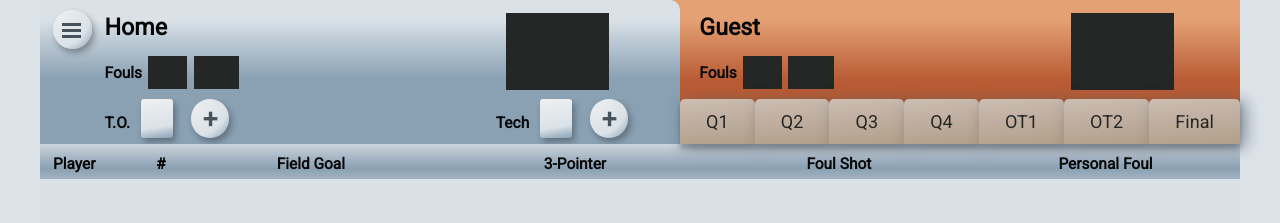
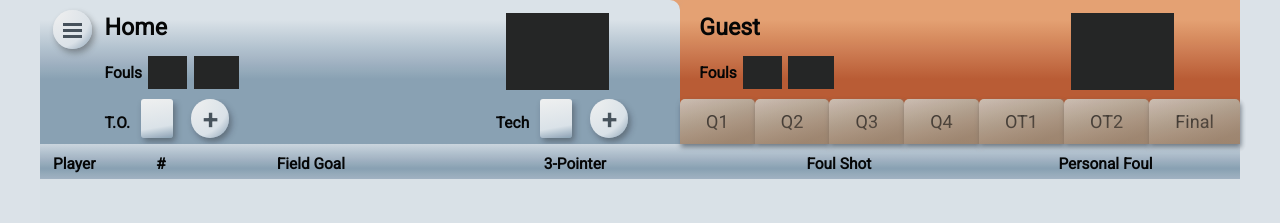
Before and after one commit to jessbodie/basketball-scorekeeping, a website: page index.html in a window 1280 px wide. Shown: the top 223 px of the page. Drawn offline with Linux system fonts and the light colour scheme; no server answers; a web font is replaced by a local one.

Commit message:
Update Periods UI

```diff
--- a/sass/_base.scss
+++ b/sass/_base.scss
@@ -56,6 +56,9 @@ body {
   @include dropshadow;
   z-index: $z-index-menu-btn;
   cursor: pointer;
+  vertical-align: top;
+  padding-top: 2px;
+  // border: 1px solid red;
 
   &:hover,
   &:focus,
--- a/sass/_index.scss
+++ b/sass/_index.scss
@@ -4,6 +4,8 @@
         [index-top] 1fr [index-bottom];
     grid-template-columns:
         [index-left-start] 1fr [index-right-end];
+    grid-row-gap: 0;
+    grid-column-gap: 0;
     // min-height: 100vh;
     opacity: .99;
     z-index: $z-index-bottom;
@@ -35,10 +37,13 @@
         [sb-home-end sb-guest-start] minmax(12rem, 7fr)
         [sb-guest-end right-end];
     // padding: 3rem 0 0 3rem; // DEBUG
+    grid-row-gap: 0;
+    grid-column-gap: 0;
     width: 100%;
     margin: 0 auto;
     opacity: .99;
     z-index: $z-index-bottom;
+
   }
 
 
--- a/sass/_nav.scss
+++ b/sass/_nav.scss
@@ -57,7 +57,8 @@
       width: 1.5rem;
       position: absolute;
       top: 48%;
-      left: .7rem;
+      left: .78rem;
+      // border: 1px solid red;
       transition: transform 300ms;
 
 
--- a/sass/_period.scss
+++ b/sass/_period.scss
@@ -3,10 +3,10 @@
   // grid-column: sb-home-start / sb-home-end;
   display: block;
   vertical-align: bottom;
+  height: 100%;
   line-height: 0;
-  // box-shadow: 0 .4rem .4rem rgba($color-gray-dark, .4);
-  border: 1px solid green;
-
+  // box-shadow: 1px 2px 4px rgba($color-gray-dark, .9);
+  margin: 0;
   z-index: $z-index-periods;
 
   form {
@@ -29,10 +29,25 @@
     border-top-right-radius: 5px;
     border-top-left-radius: 5px;
     background: linear-gradient(-5deg,
-      $color-secondary-dark,
-      $color-secondary-light);
-    border: none;
-    box-shadow: .4rem .2rem 1.2rem rgba($color-gray-dark, .6);
+      rgba($color-secondary-dark, 1),
+      rgba($color-secondary-light, 1));
+    box-shadow: 1px 3px 5px rgba($color-gray-dark, .7);
+    position: relative;
+
+    &::after {
+      background: linear-gradient(-20deg,
+        rgba($color-secondary-very-dark, .6) 15%,
+        rgba($color-secondary-very-dark, 0));
+      width: 100%;
+      height: 100%;
+      display: inline;
+      position: absolute;
+      top: 0;
+      left: 0;
+      opacity: .99;
+      z-index:999;
+      content:"";
+    }
 
 
     &:hover,
@@ -42,7 +57,8 @@
       $color-secondary-very-dark,
       $color-secondary-dark);
       cursor: pointer;
-  }
+
+    }
 
     [type=radio] {
       display: none;
--- a/sass/_sb.scss
+++ b/sass/_sb.scss
@@ -14,6 +14,7 @@
   height: 100%;
   position: relative;
   z-index: $z-index-SB;
+  vertical-align: bottom;
 
   // DEBUG
   // & > * {
--- a/sass/main.scss
+++ b/sass/main.scss
@@ -7,8 +7,6 @@
 @import "sb";
 @import "sk";
 
-@import "footer";
-
 @import "animations";
 @import "index";
 @import "about";
--- a/scripts/index.js
+++ b/scripts/index.js
@@ -258,7 +258,7 @@ var UIController = (function() {
                 document.getElementById("sb_period").style.backgroundColor = "#BA5A31";
                 document.getElementById("sb__to-tech--home").style.visibility = "visible";
                 document.getElementById("sb__to-tech--guest").style.visibility = "hidden";
-                document.querySelector(".container").style.backgroundColor = "#E59F71";
+                document.querySelector(".container").style.background = "linear-gradient(#E59F71, #889fb3 25%)";
                 document.getElementById("sk").classList.add("sk--home");
                 document.getElementById("sk").classList.remove("sk--guest");
                 document.getElementById("sk__table--home").style.display = "block";
@@ -269,7 +269,7 @@ var UIController = (function() {
                 document.getElementById("sb_period").style.backgroundColor = "#889fb3";
                 document.getElementById("sb__to-tech--guest").style.visibility = "visible";
                 document.getElementById("sb__to-tech--home").style.visibility = "hidden";
-                document.querySelector(".container").style.backgroundColor = "#dbe2e8";
+                document.querySelector(".container").style.background = "linear-gradient(#dbe2e8, #BA5A31 25%)";
                 document.getElementById("sk").classList.add("sk--guest");
                 document.getElementById("sk").classList.remove("sk--home");
                 document.getElementById("sk__table--guest").style.display = "block";
```
Also changed, not shown: css/style.comp.css, css/style.css, css/style.prefix.css, 1 other file.
